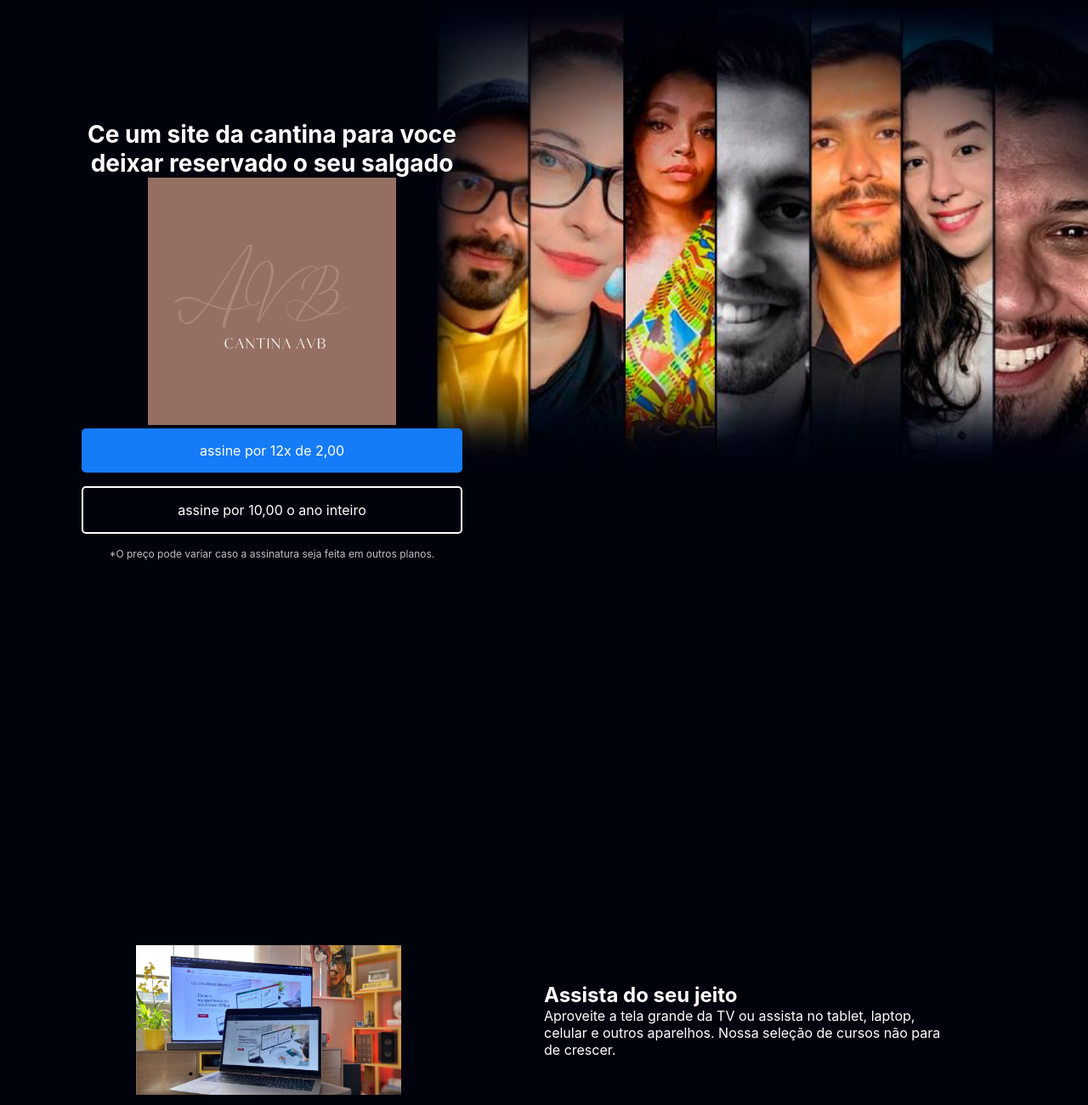
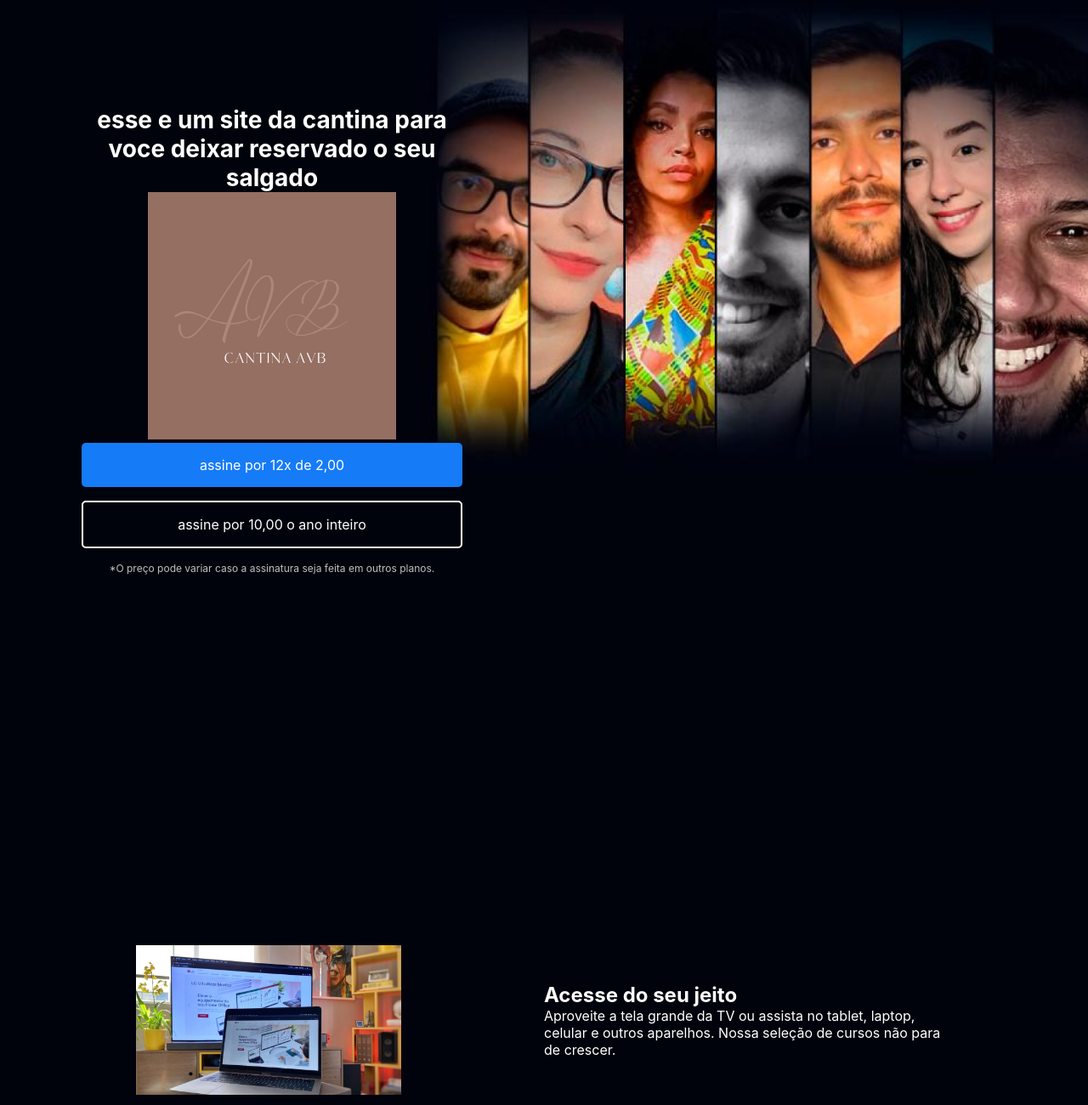
Before and after one commit to LeonardoRoncaglio/cantina-avb, a plain HTML site: page index.html in a window 1280 px wide. Shown: the top 1300 px of the page at 85% size. Drawn offline with Linux system fonts and the light colour scheme; files whose address does not match are found by name.

Commit message:
Add files via upload

```diff
--- a/index.html
+++ b/index.html
@@ -12,7 +12,7 @@
 <body>
     <section class="principal container">
         <div class="container-caixa">
-            <h1 class="container-titulo">Ce um site da cantina para voce deixar reservado o seu salgado</h1>
+            <h1 class="container-titulo">esse e um site da cantina para voce deixar reservado o seu salgado</h1>
             <img src="Logo de manicure Rosa marca d’água .png" alt="o nosso logo contem o simbolo do colegio" class="container-imagem">
             <a href="https://cardapiosaudavel.com.br/" class="container-botao">assine por 12x de 2,00</a>
             <a href="https://cardapiosaudavel.com.br/" class="container-botao botao-secundario">assine por 10,00 o ano inteiro</a>
@@ -23,7 +23,7 @@
     <section class="container secundario">
         <img src="Como-espelhar-tela-do-celular-ou-PC-em-uma-smart-TV-scaled.webp" alt="Um monitor e um celular com a alura plus aberta" class="secundario-imagem">
         <div class="container__descricao">
-            <h2 class="descricao__titulo">Assista do seu jeito</h2>
+            <h2 class="descricao__titulo">Acesse do seu jeito</h2>
             <p class="descricao__texto">Aproveite a tela grande da TV ou assista no tablet, laptop, celular e outros
                 aparelhos. Nossa seleção de cursos não para de crescer.</p>
         </div>
```
